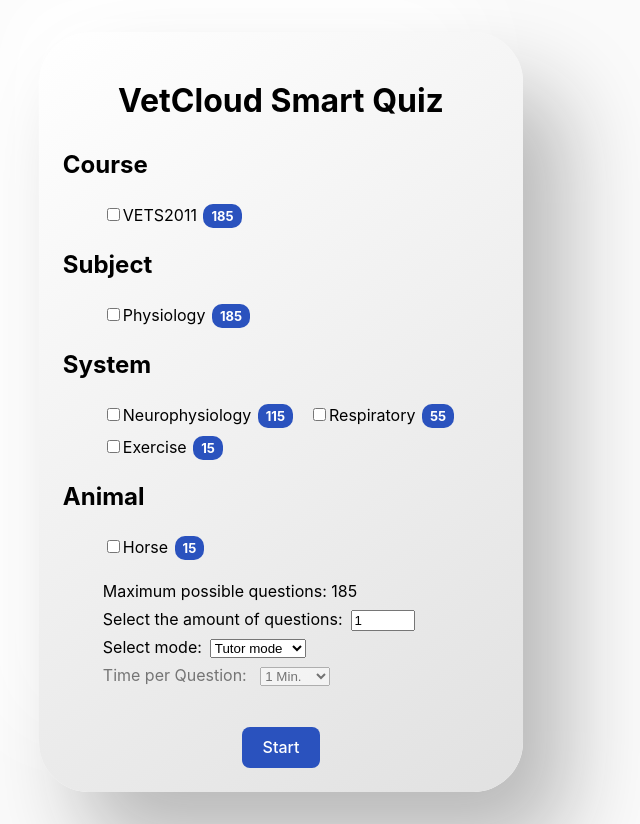
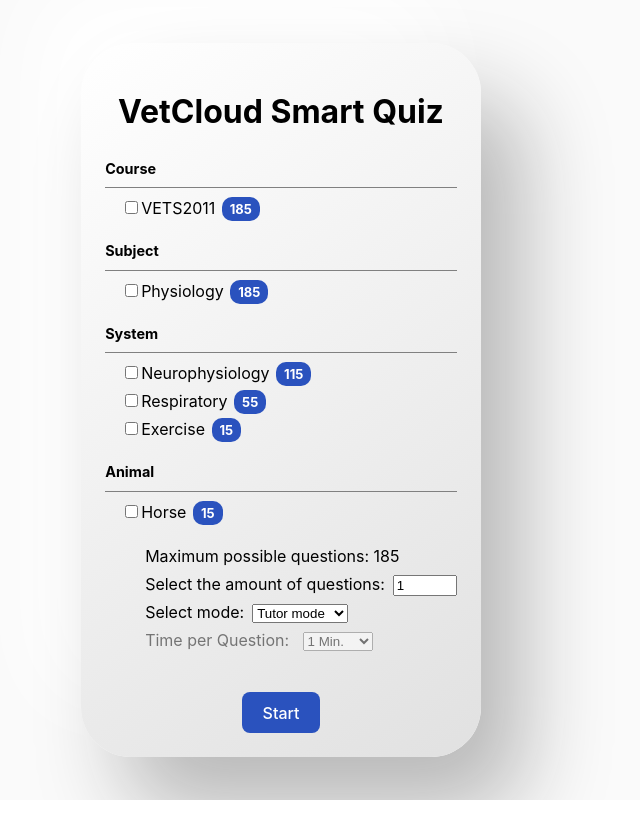
Before and after one commit to UQ-eLIPSE/crucible-components, a Vue app: page / in a window 1280 px wide. Shown: the whole page, without its empty margins (359-999 px from the left). After the commit the page ends 800 px from the top, so only its background shows below. Built offline with nearby package versions, Linux system fonts and the light colour scheme.

Commit message:
Update styling

```diff
--- a/src/components/FilterCheckbox.vue
+++ b/src/components/FilterCheckbox.vue
@@ -106,8 +106,12 @@ const getQuestionsnumByTags = (
 
 ul {
   display: grid;
-  grid-template-columns: 1fr 1fr;
-  gap: 0.5rem 1rem;
+  grid-template-columns: 1fr;
+  gap: 0.25rem 1rem;
+  padding-top: 0.5rem;
+  margin-top: 0.5rem;
+  border-top: 1px solid grey;
+  padding-left: 1rem;
 }
 @media screen and (max-width: 768px) {
   .filter-options {
--- a/src/components/MCQ/MCQTagOptions.vue
+++ b/src/components/MCQ/MCQTagOptions.vue
@@ -5,7 +5,7 @@
       :key="category"
       class="category"
     >
-      <h2>{{ category }}</h2>
+      <h2 class="category-heading">{{ category }}</h2>
       <FilterCheckbox :category="category" :topics="valueKeys" />
     </div>
   </div>
@@ -39,6 +39,11 @@ label {
   cursor: pointer;
 }
 
+h2.category-heading {
+  margin-bottom: 0;
+  font-size: 0.9rem;
+}
+
 @media screen and (max-width: 768px) {
   .category > h2 {
     --responsive-padding-left: clamp(10px, 5vw, 18px);
```
